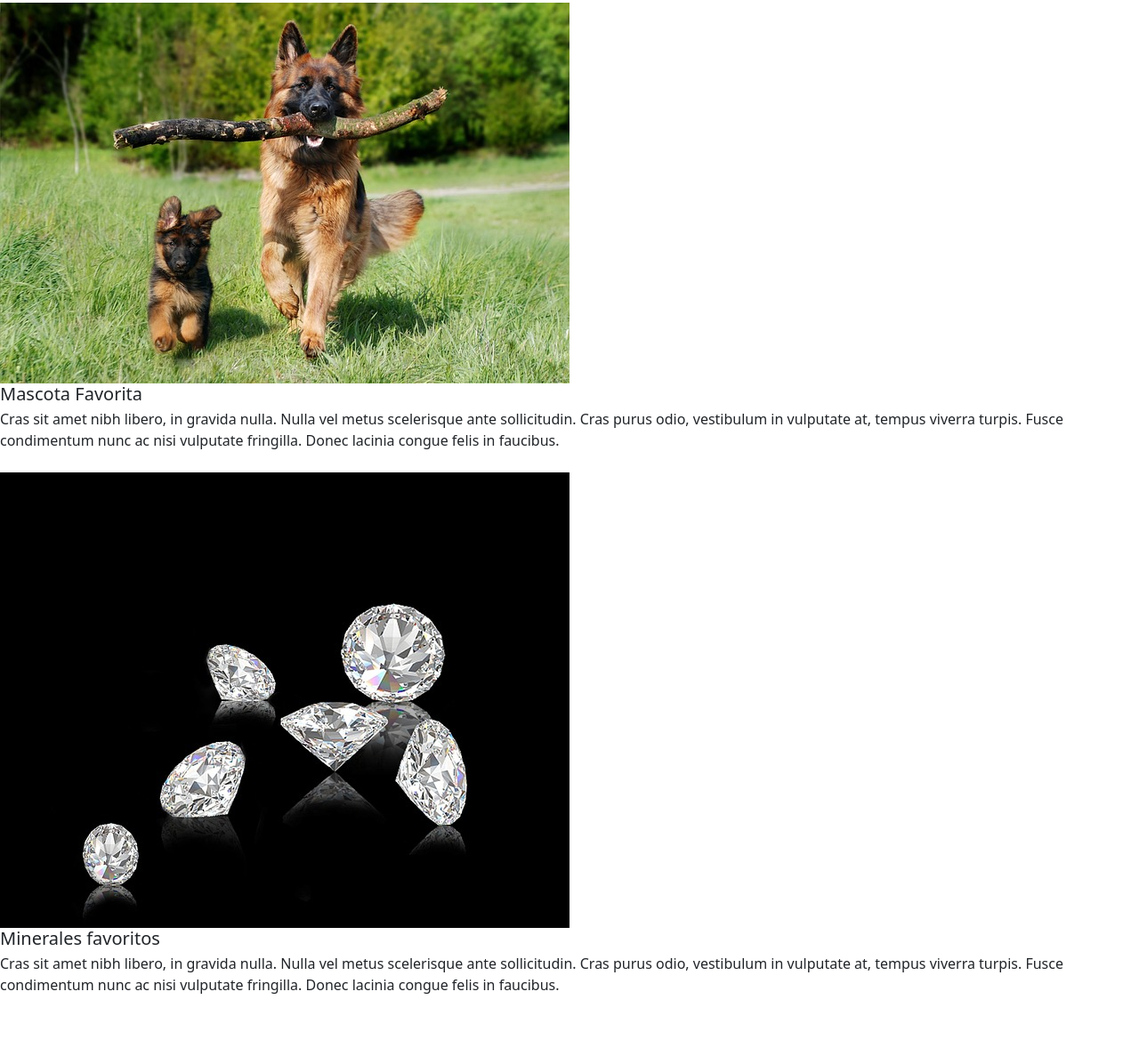
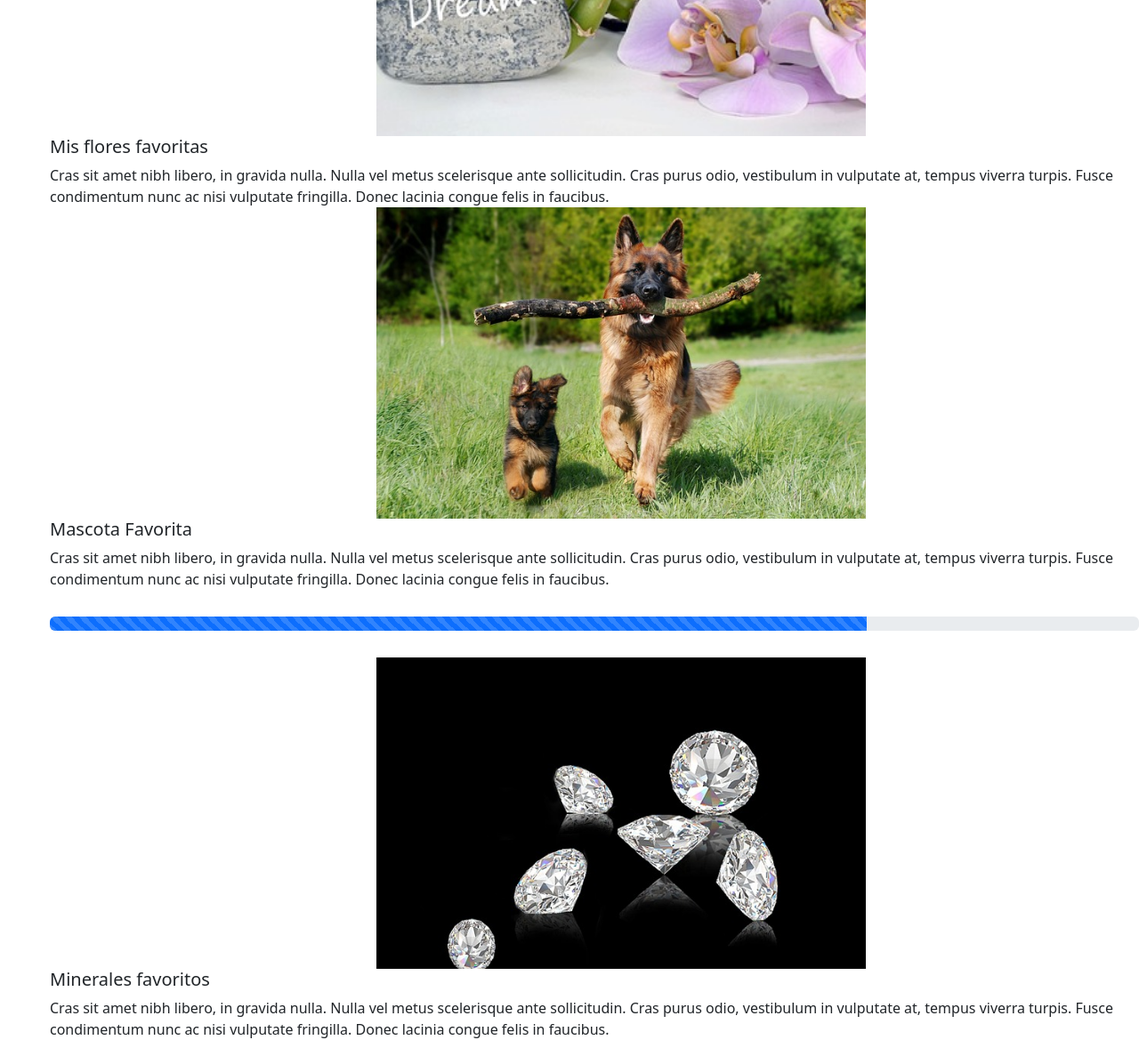
Before and after one commit to Irina-Ichim/Mi-grupo, a plain HTML site: page index.html in a window 1280 px wide. Shown: the part 397-1566 px from the top of the page at 89% size. Before the commit the page ends 1532 px from the top, so only its background shows below. Drawn offline with nearby package versions, Linux system fonts and the light colour scheme.

```diff
--- a/index.html
+++ b/index.html
@@ -4,6 +4,7 @@
     <meta charset="utf-8">
     <meta name="viewport" content="width=device-width, initial-scale=1">
     <title>Bootstrap demo</title>
+    <link rel="stylesheet" href="main.css">
     <link href="https://cdn.jsdelivr.net/npm/bootstrap@5.3.0-alpha1/dist/css/bootstrap.min.css" rel="stylesheet" integrity="sha384-GLhlTQ8iRABdZLl6O3oVMWSktQOp6b7In1Zl3/Jr59b6EGGoI1aFkw7cmDA6j6gD" crossorigin="anonymous">
   </head>
    <div class="pos-f-t">
@@ -20,29 +21,33 @@
       </nav>
     </div>
 
-    <ul class="list-unstyled">
-      <li class="media">
+    <article>
+      <section>
         <img class="mr-3" src="img/orchid-g73b98daa1_640.jpg" alt="Generic placeholder image">
         <div class="media-body">
-          <h5 class="mt-0 mb-1">Mis flores favoritas</h5>
+          <h5>Mis flores favoritas</h5>
           Cras sit amet nibh libero, in gravida nulla. Nulla vel metus scelerisque ante sollicitudin. Cras purus odio, vestibulum in vulputate at, tempus viverra turpis. Fusce condimentum nunc ac nisi vulputate fringilla. Donec lacinia congue felis in faucibus.
         </div>
-      </li>
-      <li class="media my-4">
+      </section>
+      <section>
         <img class="mr-3" src="img/shepherd-dog-g7da8c2efb_640.jpg" alt="Generic placeholder image">
         <div class="media-body">
-          <h5 class="mt-0 mb-1">Mascota Favorita</h5>
+          <h5>Mascota Favorita</h5>
           Cras sit amet nibh libero, in gravida nulla. Nulla vel metus scelerisque ante sollicitudin. Cras purus odio, vestibulum in vulputate at, tempus viverra turpis. Fusce condimentum nunc ac nisi vulputate fringilla. Donec lacinia congue felis in faucibus.
         </div>
-      </li>
-      <li class="media">
+      </section>
+      <div class="progress">
+        <div class="progress-bar progress-bar-striped progress-bar-animated" role="progressbar" aria-valuenow="75" aria-valuemin="0" aria-valuemax="100" style="width: 75%"></div>
+      </div>
+      <section>
         <img class="mr-3" src="img/mineral-g6e4359888_640.jpg" alt="Generic placeholder image">
         <div class="media-body">
-          <h5 class="mt-0 mb-1">Minerales favoritos</h5>
+          <h5>Minerales favoritos</h5>
           Cras sit amet nibh libero, in gravida nulla. Nulla vel metus scelerisque ante sollicitudin. Cras purus odio, vestibulum in vulputate at, tempus viverra turpis. Fusce condimentum nunc ac nisi vulputate fringilla. Donec lacinia congue felis in faucibus.
         </div>
-      </li>
-    </ul>
+      </section>
+    </article>
+
 
 
 
--- a/main.css
+++ b/main.css
@@ -0,0 +1,27 @@
+*{
+    box-sizing: border-box;
+    margin: 0;
+    padding: 0;
+}
+body{
+    display: flex;
+}
+article{
+    margin-top: 200px;
+}
+section{
+    width: 100%;
+    padding: auto;
+
+}
+img{
+    width: 550px;
+    height: 350px;
+    object-fit: cover;
+    align-items: center;
+    margin-left: 30%;
+}
+.progress{
+    margin-top: 30px;
+    margin-bottom: 30px;
+}
```
Also changed, not shown: 1 other file.
